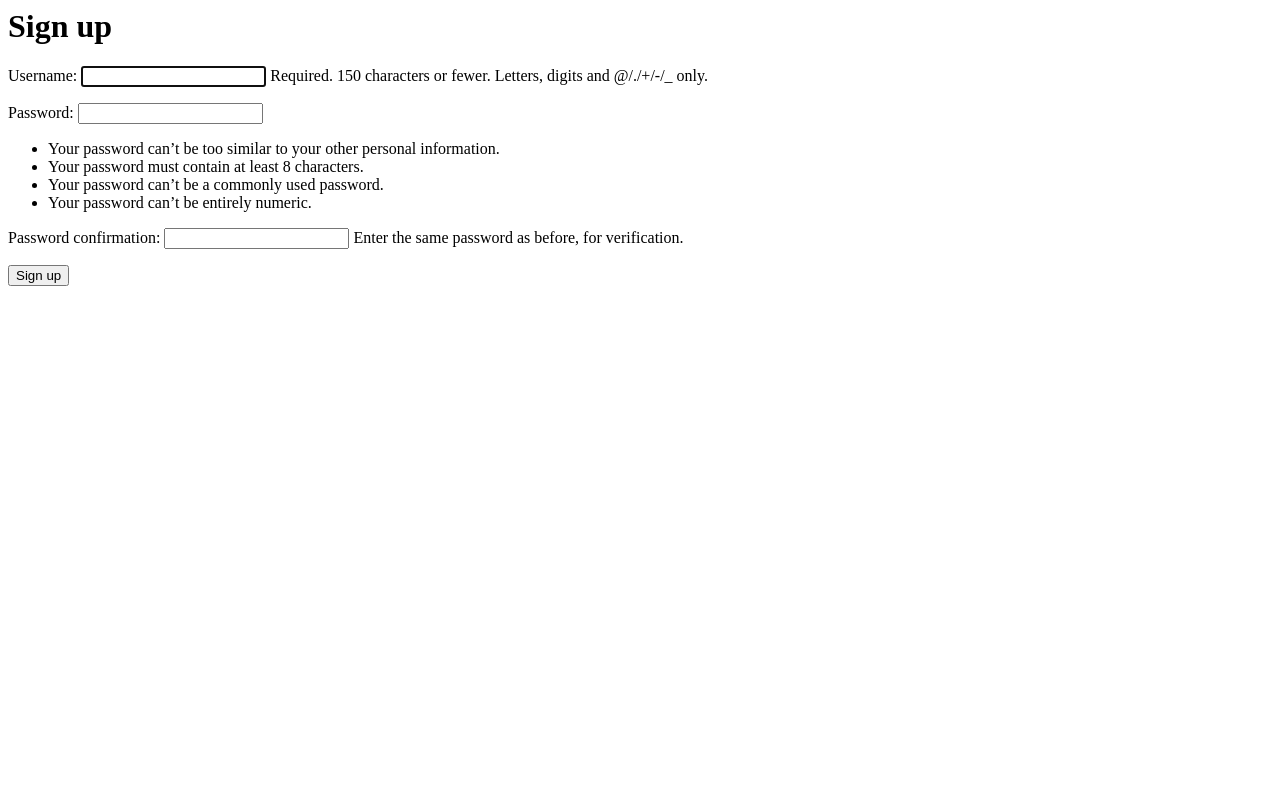
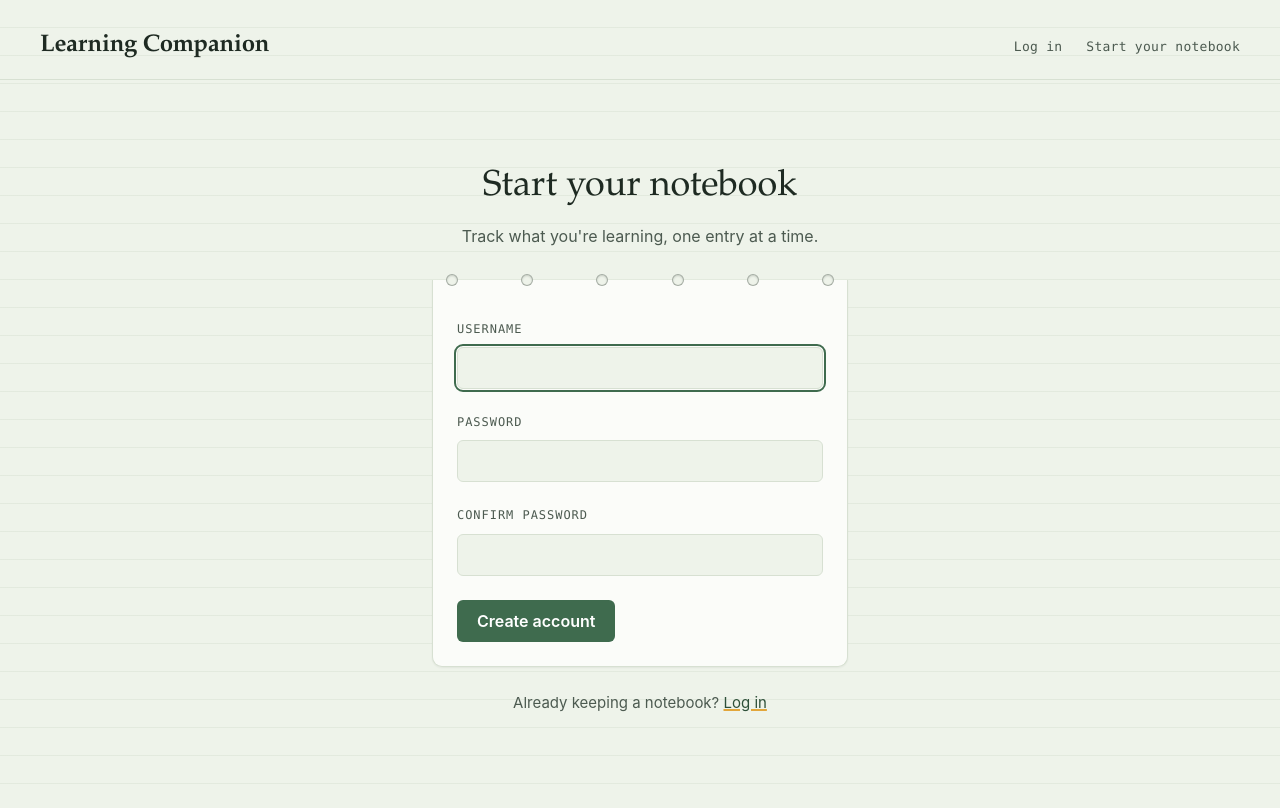
Before and after one commit to Chralt98/neuefische-recap-project-6, a Django app: page /accounts/signup/ in a window 1280 px wide. Before the commit the page ends 286 px from the top, so only its background shows below. Run offline with Django 5.2, Linux system fonts and the light colour scheme.

Commit message:
feat: give the auth pages a distinctive visual identity (#2)
Add a shared base template with a site nav (including the logout
control the profile page was missing) and a "field notebook for
builders" design: sage ruled-paper background, a literary serif
paired with monospace tags/labels, and a punched-perforation card
edge as the signature element. Profile page now handles the empty
state (no name/cohort/tags yet) instead of rendering blank fields.

Co-Authored-By: Claude Sonnet 5 <noreply@anthropic.com>

```diff
--- a/accounts/forms.py
+++ b/accounts/forms.py
@@ -9,6 +9,14 @@ class SignupForm(UserCreationForm):
     class Meta:
         model = User
         fields = ("username",)
+        widgets = {
+            "username": forms.TextInput(attrs={"autocomplete": "username"}),
+        }
+
+    def __init__(self, *args, **kwargs):
+        super().__init__(*args, **kwargs)
+        self.fields["password1"].widget.attrs["autocomplete"] = "new-password"
+        self.fields["password2"].widget.attrs["autocomplete"] = "new-password"
 
 
 class ProfileForm(forms.ModelForm):
--- a/accounts/templates/accounts/signup.html
+++ b/accounts/templates/accounts/signup.html
@@ -1,6 +1,55 @@
-<h1>Sign up</h1>
-<form method="post">
-  {% csrf_token %}
-  {{ form.as_p }}
-  <button type="submit">Sign up</button>
-</form>
+{% extends "base.html" %}
+
+{% block title %}Start your notebook — Learning Companion{% endblock %}
+
+{% block content %}
+  <div class="page-intro">
+    <h1>Start your notebook</h1>
+    <p>Track what you're learning, one entry at a time.</p>
+  </div>
+
+  <div class="perforation" aria-hidden="true">
+    <span></span><span></span><span></span><span></span><span></span><span></span>
+  </div>
+  <div class="card">
+    <form method="post">
+      {% csrf_token %}
+      {% if form.non_field_errors %}
+        <p class="form-errors">{{ form.non_field_errors|join:" " }}</p>
+      {% endif %}
+
+      <div class="field">
+        <label for="{{ form.username.id_for_label }}">Username</label>
+        {{ form.username }}
+        {% if form.username.errors %}
+          <ul class="errors">
+            {% for error in form.username.errors %}<li>{{ error }}</li>{% endfor %}
+          </ul>
+        {% endif %}
+      </div>
+
+      <div class="field">
+        <label for="{{ form.password1.id_for_label }}">Password</label>
+        {{ form.password1 }}
+        {% if form.password1.errors %}
+          <ul class="errors">
+            {% for error in form.password1.errors %}<li>{{ error }}</li>{% endfor %}
+          </ul>
+        {% endif %}
+      </div>
+
+      <div class="field">
+        <label for="{{ form.password2.id_for_label }}">Confirm password</label>
+        {{ form.password2 }}
+        {% if form.password2.errors %}
+          <ul class="errors">
+            {% for error in form.password2.errors %}<li>{{ error }}</li>{% endfor %}
+          </ul>
+        {% endif %}
+      </div>
+
+      <button type="submit" class="btn">Create account</button>
+    </form>
+  </div>
+  <p class="form-footer">Already keeping a notebook? <a href="{% url 'login' %}">Log in</a></p>
+{% endblock %}
--- a/config/settings.py
+++ b/config/settings.py
@@ -120,6 +120,7 @@ USE_TZ = True
 # https://docs.djangoproject.com/en/5.2/howto/static-files/
 
 STATIC_URL = 'static/'
+STATICFILES_DIRS = [BASE_DIR / 'static']
 
 # Default primary key field type
 # https://docs.djangoproject.com/en/5.2/ref/settings/#default-auto-field
--- /dev/null
+++ b/static/css/main.css
@@ -0,0 +1,378 @@
+/*
+  Learning Companion — "field notebook for builders"
+  Palette: sage paper + moss accent + ochre marker highlight.
+  Type:    literary serif for display, system sans for body,
+           monospace for labels/tags/the terminal cursor.
+*/
+
+:root {
+  --paper: #eef3ea;
+  --paper-line: #d7e0d2;
+  --card: #fbfcf9;
+  --ink: #1e2a22;
+  --ink-soft: #4c5a50;
+  --moss: #3f6b4e;
+  --moss-deep: #2e5039;
+  --marker: #e2a63b;
+  --brick: #a4432f;
+
+  --font-display: "Iowan Old Style", "Palatino Linotype", Georgia, serif;
+  --font-body: -apple-system, "Segoe UI", Roboto, Helvetica, Arial, sans-serif;
+  --font-mono: "SF Mono", "Cascadia Code", "JetBrains Mono", ui-monospace, Menlo, monospace;
+
+  --space-1: 0.5rem;
+  --space-2: 0.875rem;
+  --space-3: 1.5rem;
+  --space-4: 2.5rem;
+}
+
+* {
+  box-sizing: border-box;
+}
+
+html {
+  color-scheme: light;
+}
+
+body {
+  margin: 0;
+  min-height: 100vh;
+  background-color: var(--paper);
+  background-image: repeating-linear-gradient(
+    to bottom,
+    transparent 0,
+    transparent 27px,
+    var(--paper-line) 28px
+  );
+  color: var(--ink);
+  font-family: var(--font-body);
+  font-size: 1rem;
+  line-height: 1.6;
+}
+
+a {
+  color: var(--moss-deep);
+  text-decoration-color: var(--marker);
+  text-decoration-thickness: 2px;
+}
+
+a:hover,
+a:focus-visible {
+  color: var(--moss);
+}
+
+:focus-visible {
+  outline: 2px solid var(--moss);
+  outline-offset: 2px;
+}
+
+/* ---- Site header / nav ---- */
+
+.site-header {
+  display: flex;
+  align-items: baseline;
+  justify-content: space-between;
+  gap: var(--space-2);
+  padding: var(--space-3) var(--space-4) var(--space-2);
+  border-bottom: 1px solid var(--paper-line);
+  flex-wrap: wrap;
+}
+
+.wordmark {
+  font-family: var(--font-display);
+  font-size: 1.5rem;
+  font-weight: 600;
+  letter-spacing: -0.01em;
+  color: var(--ink);
+  text-decoration: none;
+}
+
+.wordmark:hover,
+.wordmark:focus-visible {
+  color: var(--ink);
+}
+
+.cursor {
+  display: inline-block;
+  font-family: var(--font-mono);
+  color: var(--moss);
+  animation: blink 1.1s step-end infinite;
+}
+
+@media (prefers-reduced-motion: reduce) {
+  .cursor {
+    animation: none;
+  }
+}
+
+@keyframes blink {
+  0%,
+  50% {
+    opacity: 1;
+  }
+  50.01%,
+  100% {
+    opacity: 0;
+  }
+}
+
+.site-nav {
+  display: flex;
+  align-items: center;
+  gap: var(--space-3);
+  font-family: var(--font-mono);
+  font-size: 0.8125rem;
+  letter-spacing: 0.02em;
+}
+
+.site-nav a {
+  color: var(--ink-soft);
+  text-decoration: none;
+}
+
+.site-nav a:hover,
+.site-nav a:focus-visible {
+  color: var(--moss-deep);
+  text-decoration: underline;
+  text-decoration-color: var(--marker);
+}
+
+.logout-form {
+  margin: 0;
+}
+
+.link-button {
+  background: none;
+  border: none;
+  padding: 0;
+  font: inherit;
+  color: var(--ink-soft);
+  cursor: pointer;
+}
+
+.link-button:hover,
+.link-button:focus-visible {
+  color: var(--moss-deep);
+  text-decoration: underline;
+  text-decoration-color: var(--marker);
+}
+
+/* ---- Page shell ---- */
+
+main {
+  display: flex;
+  flex-direction: column;
+  align-items: center;
+  justify-content: center;
+  min-height: calc(100vh - 4.5rem);
+  padding: var(--space-4) var(--space-2);
+}
+
+.page-intro {
+  text-align: center;
+  max-width: 32rem;
+  margin: 0 0 var(--space-3);
+}
+
+.page-intro h1 {
+  font-family: var(--font-display);
+  font-size: 2.25rem;
+  font-weight: 500;
+  margin: 0 0 var(--space-1);
+}
+
+.page-intro p {
+  color: var(--ink-soft);
+  margin: 0;
+}
+
+/* ---- Notebook card, torn from a perforated pad ---- */
+
+.card {
+  width: 100%;
+  max-width: 26rem;
+  background: var(--card);
+  border: 1px solid var(--paper-line);
+  border-top: none;
+  border-radius: 0 0 10px 10px;
+  box-shadow: 0 1px 2px rgba(30, 42, 34, 0.06);
+  padding: var(--space-4) var(--space-3) var(--space-3);
+}
+
+.perforation {
+  display: flex;
+  align-items: center;
+  justify-content: space-between;
+  max-width: 26rem;
+  width: 100%;
+  padding: 0 var(--space-2);
+  margin-bottom: -6px;
+  position: relative;
+  z-index: 1;
+}
+
+.perforation span {
+  display: block;
+  width: 12px;
+  height: 12px;
+  border-radius: 50%;
+  background: var(--paper);
+  border: 1px solid rgba(30, 42, 34, 0.35);
+  box-shadow: inset 0 1px 2px rgba(30, 42, 34, 0.18);
+}
+
+.card h2 {
+  font-family: var(--font-display);
+  font-size: 1.375rem;
+  font-weight: 600;
+  margin: 0 0 var(--space-3);
+}
+
+/* ---- Forms ---- */
+
+.field {
+  margin-bottom: var(--space-3);
+}
+
+.field label {
+  display: block;
+  font-family: var(--font-mono);
+  font-size: 0.75rem;
+  text-transform: uppercase;
+  letter-spacing: 0.08em;
+  color: var(--ink-soft);
+  margin-bottom: var(--space-1);
+}
+
+.field input,
+.field textarea {
+  width: 100%;
+  padding: 0.625rem 0.75rem;
+  font-family: var(--font-body);
+  font-size: 1rem;
+  color: var(--ink);
+  background: var(--paper);
+  border: 1px solid var(--paper-line);
+  border-radius: 6px;
+}
+
+.field input:focus-visible,
+.field textarea:focus-visible {
+  outline: 2px solid var(--moss);
+  outline-offset: 1px;
+}
+
+.field .help {
+  margin: var(--space-1) 0 0;
+  font-size: 0.8125rem;
+  color: var(--ink-soft);
+}
+
+.field .errors {
+  margin: var(--space-1) 0 0;
+  padding: 0;
+  list-style: none;
+  color: var(--brick);
+  font-size: 0.8125rem;
+}
+
+.form-errors {
+  color: var(--brick);
+  font-size: 0.875rem;
+  margin: 0 0 var(--space-3);
+}
+
+.btn {
+  display: inline-block;
+  background: var(--moss);
+  color: #fff;
+  border: none;
+  border-radius: 6px;
+  padding: 0.7rem 1.25rem;
+  font-family: var(--font-body);
+  font-size: 1rem;
+  font-weight: 600;
+  cursor: pointer;
+  text-decoration: none;
+}
+
+.btn:hover,
+.btn:focus-visible {
+  background: var(--moss-deep);
+  color: #fff;
+}
+
+.form-footer {
+  margin-top: var(--space-3);
+  font-size: 0.9375rem;
+  color: var(--ink-soft);
+  text-align: center;
+}
+
+/* ---- Profile ---- */
+
+.profile-name {
+  font-family: var(--font-display);
+  font-size: 1.75rem;
+  font-weight: 600;
+  margin: 0;
+}
+
+.profile-cohort {
+  display: inline-block;
+  margin-top: var(--space-1);
+  font-family: var(--font-mono);
+  font-size: 0.8125rem;
+  color: var(--moss-deep);
+  background: rgba(63, 107, 78, 0.1);
+  border-radius: 999px;
+  padding: 0.15rem 0.6rem;
+}
+
+.profile-section {
+  margin-top: var(--space-3);
+}
+
+.profile-section h3 {
+  font-family: var(--font-mono);
+  font-size: 0.75rem;
+  text-transform: uppercase;
+  letter-spacing: 0.08em;
+  color: var(--ink-soft);
+  margin: 0 0 var(--space-1);
+}
+
+.tag-list {
+  display: flex;
+  flex-wrap: wrap;
+  gap: var(--space-1);
+  list-style: none;
+  padding: 0;
+  margin: 0;
+}
+
+.tag {
+  font-family: var(--font-mono);
+  font-size: 0.8125rem;
+  color: var(--moss-deep);
+  border: 1px solid var(--moss);
+  border-radius: 6px;
+  padding: 0.2rem 0.55rem;
+}
+
+.tag::before {
+  content: "#";
+  color: var(--marker);
+}
+
+.empty-state {
+  color: var(--ink-soft);
+  font-size: 0.9375rem;
+  margin: 0;
+}
+
+.profile-actions {
+  margin-top: var(--space-4);
+  padding-top: var(--space-3);
+  border-top: 1px dashed var(--paper-line);
+}
--- /dev/null
+++ b/templates/base.html
@@ -0,0 +1,31 @@
+{% load static %}<!DOCTYPE html>
+<html lang="en">
+<head>
+  <meta charset="utf-8">
+  <meta name="viewport" content="width=device-width, initial-scale=1">
+  <title>{% block title %}Learning Companion{% endblock %}</title>
+  <link rel="stylesheet" href="{% static 'css/main.css' %}">
+</head>
+<body>
+  <header class="site-header">
+    <a class="wordmark" href="{% if user.is_authenticated %}{% url 'profile' %}{% else %}{% url 'login' %}{% endif %}">
+      Learning Companion<span class="cursor" aria-hidden="true">_</span>
+    </a>
+    <nav class="site-nav" aria-label="Account">
+      {% if user.is_authenticated %}
+        <a href="{% url 'profile' %}">Profile</a>
+        <form class="logout-form" method="post" action="{% url 'logout' %}">
+          {% csrf_token %}
+          <button type="submit" class="link-button">Log out</button>
+        </form>
+      {% else %}
+        <a href="{% url 'login' %}">Log in</a>
+        <a href="{% url 'signup' %}">Start your notebook</a>
+      {% endif %}
+    </nav>
+  </header>
+  <main>
+    {% block content %}{% endblock %}
+  </main>
+</body>
+</html>
```
Also changed, not shown: accounts/templates/accounts/profile.html (+32 -5 lines), accounts/templates/accounts/profile_edit.html (+55 -6 lines), templates/registration/login.html (+45 -6 lines), tests/test_accounts.py (+18 -0 lines).
